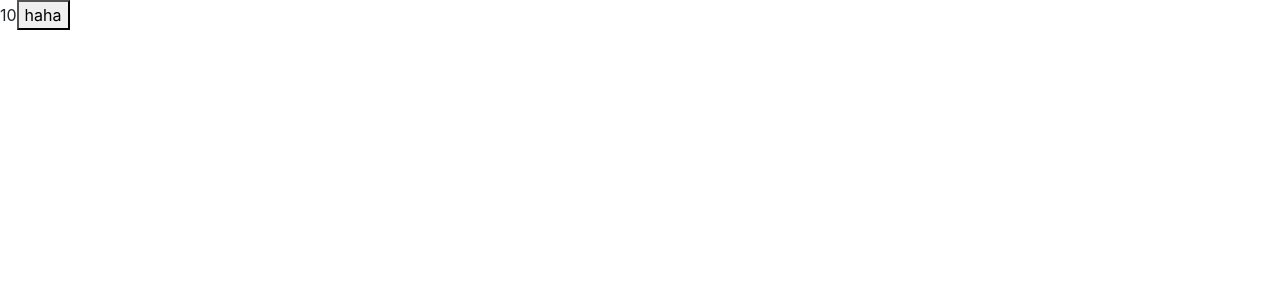
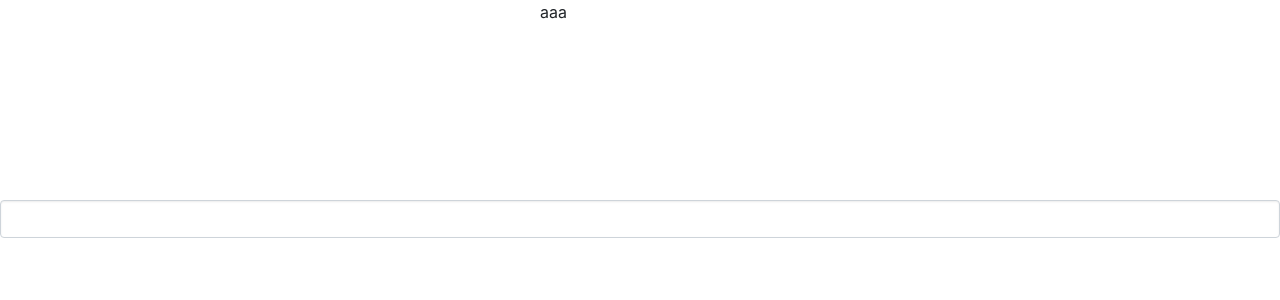
Before and after one commit to salier1/elephant-design, a React (Create React App) app: page / in a window 1280 px wide. Shown: the top 300 px of the page. Built offline with nearby package versions, Linux system fonts and the light colour scheme.

Commit message:
fix autocomplete undefined

```diff
--- a/src/App.tsx
+++ b/src/App.tsx
@@ -1,7 +1,70 @@
 import React, { useEffect, useState } from "react";
-
+import AutoComplete from "./components/Autocomplete";
+import { DataSourceType } from "./components/Autocomplete/autoComplete";
 function App() {
   const [nihao, nnihao] = useState(10);
+
+  interface GithubUserProps {
+    login: string;
+    url: string;
+    avatar_url: string;
+  }
+  // interface alpahabtProps {
+  //   value: string;
+  //   number: number;
+  // }
+  // const alphabt: DataSourceType<alpahabtProps>[] = [
+  //   { value: "a", number: 1 },
+  //   { value: "b", number: 2 },
+  //   { value: "c", number: 3 },
+  //   { value: "d", number: 4 },
+  //   { value: "e", number: 5 },
+  //   { value: "f", number: 6 },
+  //   { value: "g", number: 7 },
+  //   { value: "h", number: 8 },
+  //   { value: "i", number: 9 },
+  //   { value: "ab", number: 10 },
+  //   { value: "abc", number: 11 },
+  //   { value: "abcd", number: 12 },
+  //   { value: "abcde", number: 13 },
+  // ];
+  // const handlefetch = (query: string) => {
+  //   return alphabt.filter((item) => item.value.includes(query));
+  // };
+  // const renderOption = (item: DataSourceType) => {
+  //   const itemWithNumber = item as DataSourceType<alpahabtProps>;
+  //   return (
+  //     <div>
+  //       <h2>{itemWithNumber.value} is very good!</h2>
+  //       <h3>{itemWithNumber.number} wow!!</h3>
+  //     </div>
+  //   );
+  // };
+  const handlefetch = (query: string) => {
+    const promisedItem = fetch(`https://api.github.com/search/users?q=${query}`)
+      .then((res) => res.json())
+      .then(({ items }) => {
+        const formatItems = items.slice(0, 10).map((item: any) => {
+          return {
+            value: item.login,
+            ...item,
+          };
+        });
+        return formatItems;
+      }) as Promise<DataSourceType[]>;
+    return promisedItem;
+  };
+
+  const renderOption = (item: DataSourceType) => {
+    const githubUser = item as DataSourceType<GithubUserProps>;
+    return (
+      <div>
+        <h2>{githubUser.value}</h2>
+        <h3>{githubUser.url} wow!!</h3>
+        {/* <h3>{itemWithNumber.url} wow!!</h3> */}
+      </div>
+    );
+  };
 
   useEffect(() => {
     nnihao(10);
@@ -9,13 +72,16 @@ function App() {
   }, [nihao]);
   return (
     <div className="App">
-      {nihao}
-      <button
-        onClick={() => {
-          nnihao(nihao);
-        }}>
-        haha
-      </button>
+      <div>
+        <div style={{ margin: "0 auto", width: "200px", height: "200px" }}>
+          aaa
+        </div>
+      </div>
+
+      <AutoComplete
+        fetchSuggestions={handlefetch}
+        renderOption={renderOption}
+      ></AutoComplete>
     </div>
   );
 }
--- a/src/components/Autocomplete/_style.scss
+++ b/src/components/Autocomplete/_style.scss
@@ -1,8 +1,8 @@
-  .viking-auto-complete {
+.viking-auto-complete {
   position: relative;
 }
 .viking-suggestion-list {
-  list-style:none;
+  list-style: none;
   padding-left: 0;
   white-space: nowrap;
   position: absolute;
@@ -33,3 +33,20 @@
     }
   }
 }
+
+.icon-wrapper {
+  text-align: center;
+  size: 200px;
+  .loading-icon {
+    animation: spin 2s linear infinite;
+  }
+
+  @keyframes spin {
+    0% {
+      transform: rotate(0deg);
+    }
+    100% {
+      transform: rotate(360deg);
+    }
+  }
+}
--- a/src/components/Autocomplete/autoComplete.tsx
+++ b/src/components/Autocomplete/autoComplete.tsx
@@ -1,9 +1,20 @@
-import React, { FC, useState, ChangeEvent, KeyboardEvent, ReactElement, useEffect, useRef } from "react";
+import React, {
+  FC,
+  useState,
+  ChangeEvent,
+  KeyboardEvent,
+  ReactElement,
+  useEffect,
+  useRef,
+} from "react";
 import classNames from "classnames";
 import Input, { InputProps } from "../Input/Input";
+import Icon from "../Icon";
 
 export interface AutoCompleteProps extends Omit<InputProps, "onSelect"> {
-  fetchSuggestions: (str: string) => DataSourceType[] | Promise<DataSourceType[]>;
+  fetchSuggestions: (
+    str: string
+  ) => DataSourceType[] | Promise<DataSourceType[]>;
   onSelect?: (item: DataSourceType) => void;
   renderOption?: (item: DataSourceType) => ReactElement;
 }
@@ -12,20 +23,23 @@ export interface DataSourceObject {
 }
 export type DataSourceType<T = {}> = T & DataSourceObject;
 export const AutoComplete: FC<AutoCompleteProps> = (props) => {
-  const { fetchSuggestions, onSelect, value, renderOption, ...restprops } = props;
+  const { fetchSuggestions, onSelect, value, renderOption, ...restprops } =
+    props;
   useEffect(() => {
     // console.log(suggestions);
   });
   const [inputValue, setInputValue] = useState("");
   const [suggestions, setSuggestions] = useState<DataSourceType[]>([]);
+  const [loading, setLoading] = useState(false);
   const handleChange = async (e: ChangeEvent<HTMLInputElement>) => {
     setInputValue(e.target.value);
     const value = e.target.value.trim();
     if (value) {
       const results = fetchSuggestions(value);
       if (results instanceof Promise) {
-        console.log("promise");
+        setLoading(true);
         setSuggestions(await results);
+        setLoading(false);
       } else setSuggestions(results);
     } else {
       setSuggestions([]);
@@ -54,7 +68,16 @@ export const AutoComplete: FC<AutoCompleteProps> = (props) => {
   };
   return (
     <div className="auto-complete">
-      <Input value={inputValue} onChange={(e) => handleChange(e)} {...restprops}></Input>
+      <Input
+        value={inputValue}
+        onChange={(e) => handleChange(e)}
+        {...restprops}
+      ></Input>
+      {loading && (
+        <div className="icon-wrapper">
+          <Icon icon="spinner" className="loading-icon" size="2xl" />
+        </div>
+      )}
       {suggestions.length > 0 && generateDropdown()}
     </div>
   );
--- /dev/null
+++ b/src/components/Autocomplete/index.tsx
@@ -0,0 +1,2 @@
+import { AutoComplete } from "./autoComplete";
+export default AutoComplete;
--- a/src/styles/index.scss
+++ b/src/styles/index.scss
@@ -26,4 +26,7 @@
 @import "../components/Icon/style";
 
 //input
-@import "../components/Input/styles";
+@import "../components/Input/style";
+
+//autocomplete
+@import "../components/Autocomplete/style"
```
Also changed, not shown: src/components/Icon/index.tsx (line endings or trailing spaces), src/components/Input/_style.scss (renamed from src/components/Input/_styles.scss), 1 other file (tests, documents, lock files or other folders).
